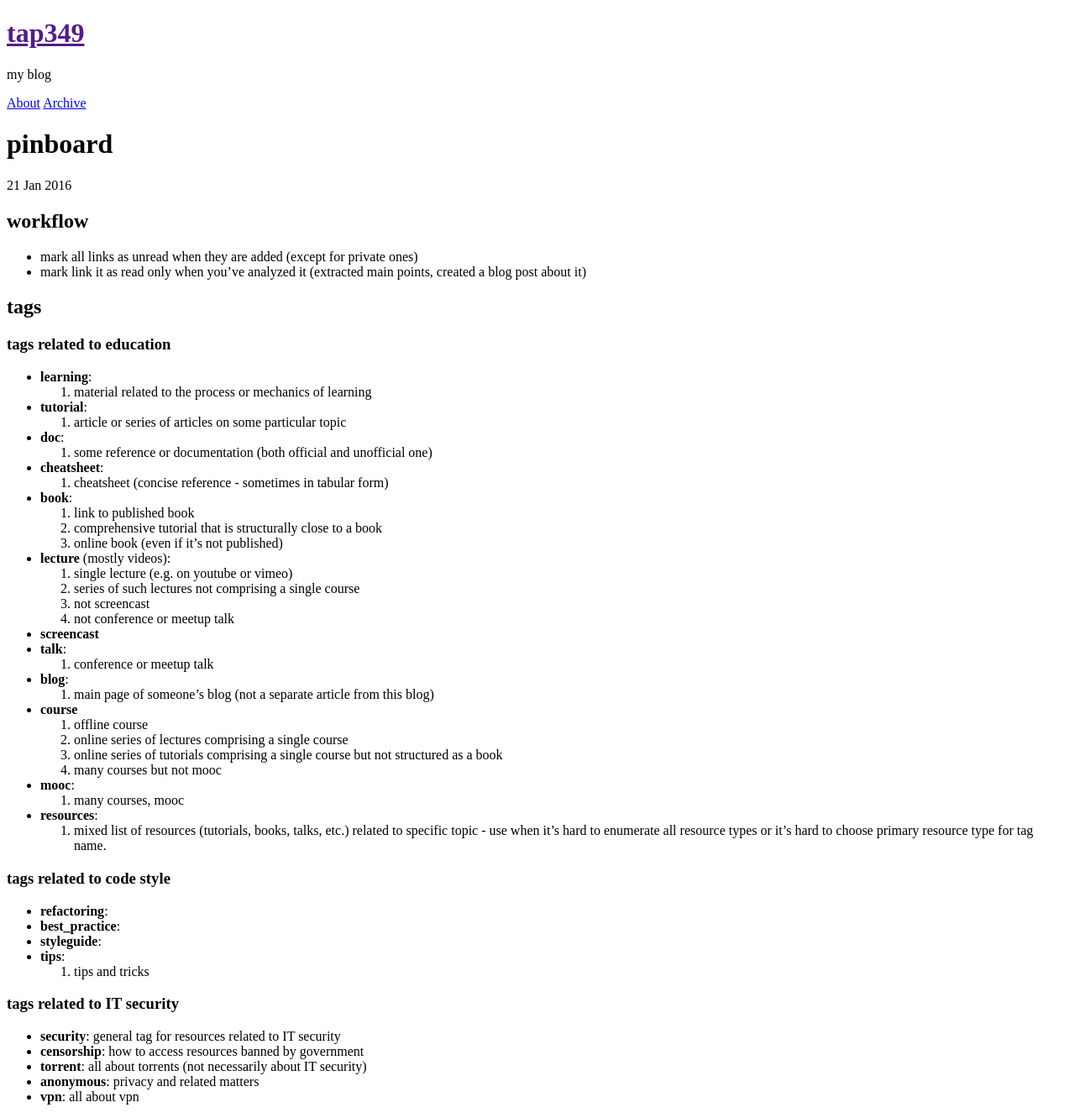
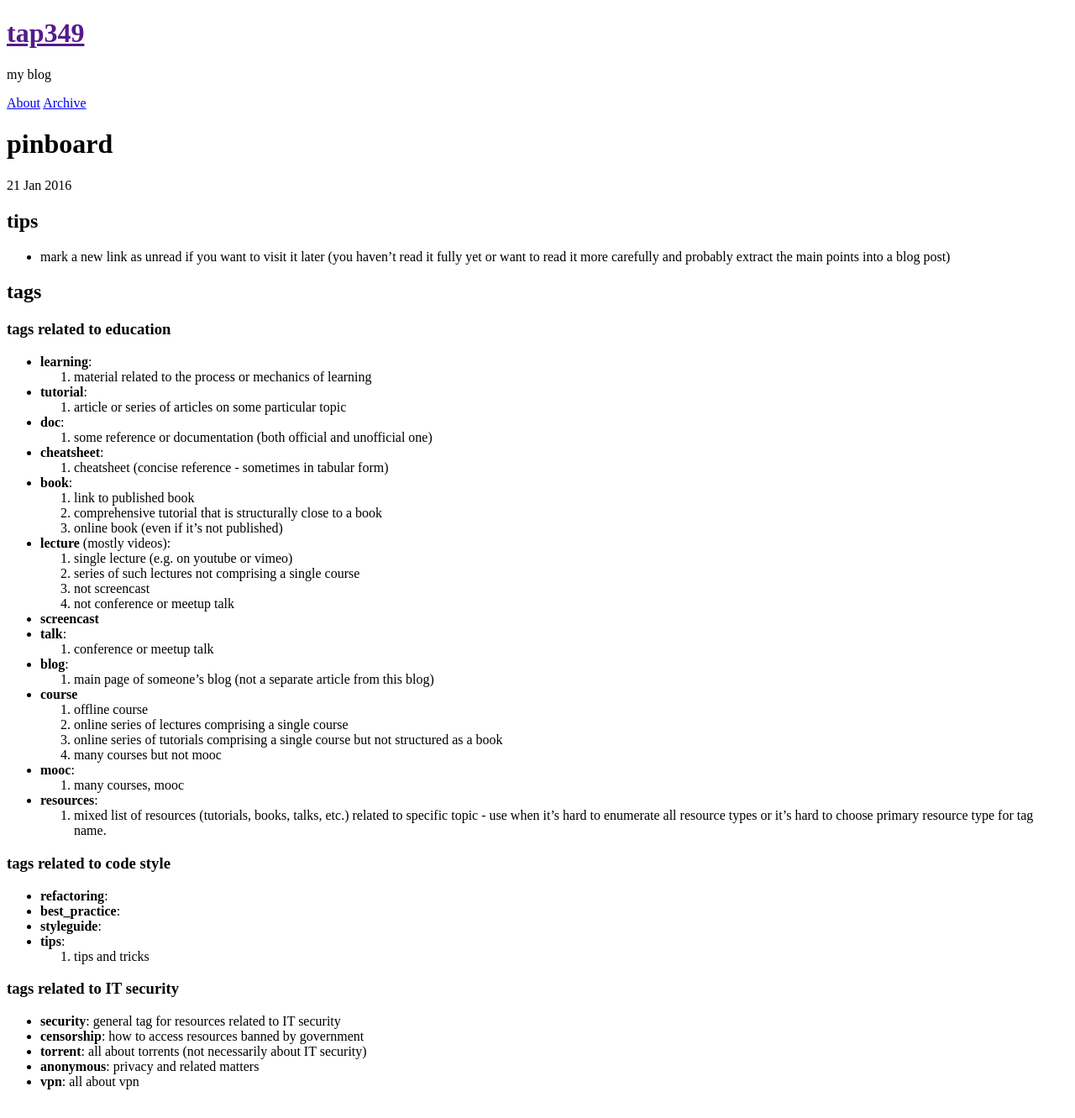
Before and after one commit to tap349/tap349.github.io, a Jekyll site: the page built from _posts/2016-01-22-pinboard.md, in a window 1280 px wide. Shown: the whole page at 84% size. Built offline with Jekyll 4.4.1, drawn with Linux system fonts in a browser that asks for light colours.

Commit message:
update 2017-04-17_03:10:06

```diff
--- a/_posts/2016-01-22-pinboard.md
+++ b/_posts/2016-01-22-pinboard.md
@@ -8,12 +8,11 @@ categories: [pinboard]
 
 <!-- more -->
 
-## workflow
+## tips
 
-- mark all links as unread when they are added
-  (except for private ones)
-- mark link it as read only when you've analyzed it
-  (extracted main points, created a blog post about it)
+- mark a new link as unread if you want to visit it later
+  (you haven't read it fully yet or want to read it more carefully
+  and probably extract the main points into a blog post)
 
 ## tags
 
```
